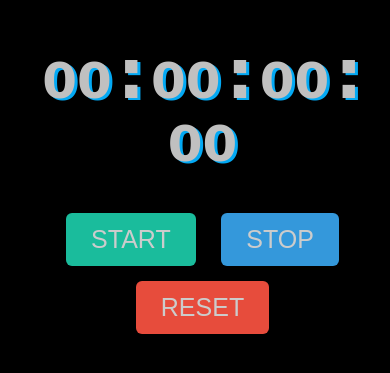
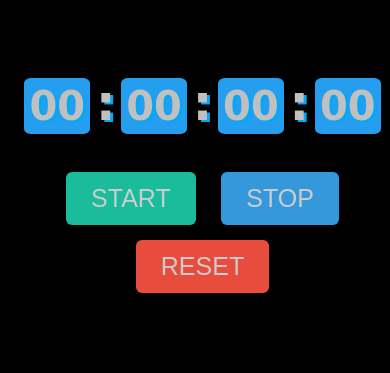
Before and after one commit to Gurnav224/Stopwatch, a plain HTML site: page index.html in a window 390 px wide. Shown: the part 231-604 px from the top of the page. Drawn offline with Linux system fonts and the light colour scheme.

Commit message:
add digit background

```diff
--- a/css/style.css
+++ b/css/style.css
@@ -29,10 +29,15 @@ body{
 .digit{
     font-size: 150px;
     font-weight:bold;
+    width: 40px;
+    height: 40px;
+    background-color: #259eef;
+    border-radius: 10%;
+    padding: 5px;
 }
 
 .txt{
-    font-size: 180px;
+    font-size: 100px;
      font-weight: bold;
 }
 
@@ -84,12 +89,12 @@ body{
     }
 
     .digit{
-        font-size: 100px;
+        font-size: 80px;
         font-weight:bold;
     }
 
     .txt{
-        font-size: 90px;
+        font-size: 80px;
     }
 }
 
@@ -103,12 +108,12 @@ body{
     }
 
     .digit{
-        font-size: 70px;
+        font-size: 60px;
         font-weight:bold;
     }
 
     .txt{
-        font-size: 70px;
+        font-size: 50px;
     }
 
 
@@ -122,9 +127,10 @@ body{
         }
 
         .digit{
-            font-size: 50px;
+            font-size: 40px;
             font-weight:bold;
         }
+
 
   .btn{
     margin-bottom: 15px;
```
